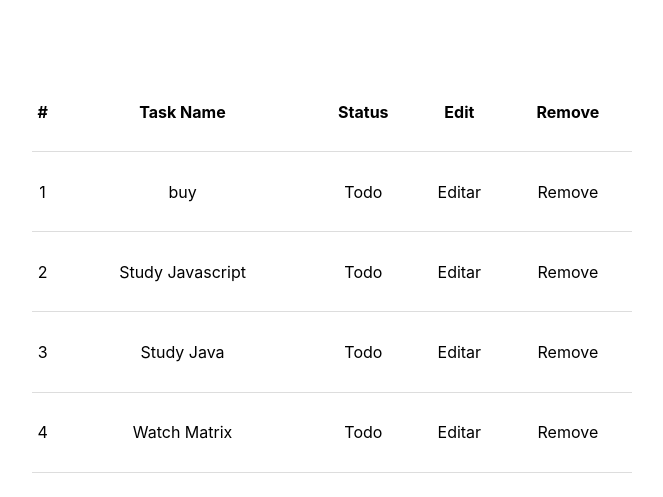
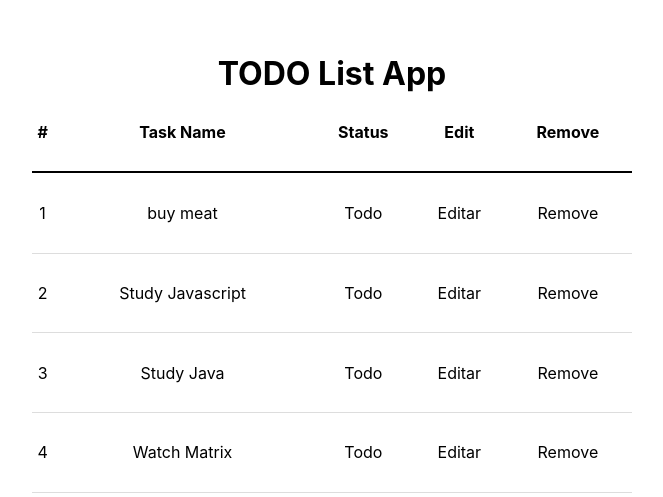
Before and after one commit to ppfurtado/app-todo, a React (Create React App) app: page / in a window 1280 px wide. Shown: the part 127-624 px from the top of the page, without its empty margins (308-971 px from the left). Built offline with nearby package versions, Linux system fonts and the light colour scheme.

Commit message:
add id generate

```diff
--- a/package.json
+++ b/package.json
@@ -8,6 +8,7 @@
     "@testing-library/user-event": "^12.1.10",
     "react": "^17.0.2",
     "react-dom": "^17.0.2",
+    "react-id-generator": "^3.0.1",
     "react-scripts": "4.0.3",
     "web-vitals": "^1.0.1"
   },
--- a/src/App.css
+++ b/src/App.css
@@ -7,6 +7,7 @@
 .App {
   height: 100vh;
   display: flex;
+  flex-direction: column;
   align-items: center;
   justify-content: center;
   text-align: center;
--- a/src/App.js
+++ b/src/App.js
@@ -4,6 +4,7 @@ import Table from "./components/Table";
 function App() {
   return (
     <div className="App">
+      <h1>TODO List App</h1>
       <Table />
     </div>
   );
--- a/src/components/Table/index.jsx
+++ b/src/components/Table/index.jsx
@@ -5,7 +5,7 @@ import "./style.css";
 const allTask = [
   {
     id: 1,
-    name: "buy",
+    name: "buy meat",
     status: "Todo",
   },
   {
--- a/src/components/Table/style.css
+++ b/src/components/Table/style.css
@@ -8,7 +8,6 @@ th {
   border-bottom: 2px solid #000;
 }
 
-td,
-th {
+td {
   border-bottom: 1px solid #ddd;
 }
```
Also changed, not shown: src/components/helpe/Button.jsx (added, +7 -0 lines), 1 other file (tests, documents, lock files or other folders).
